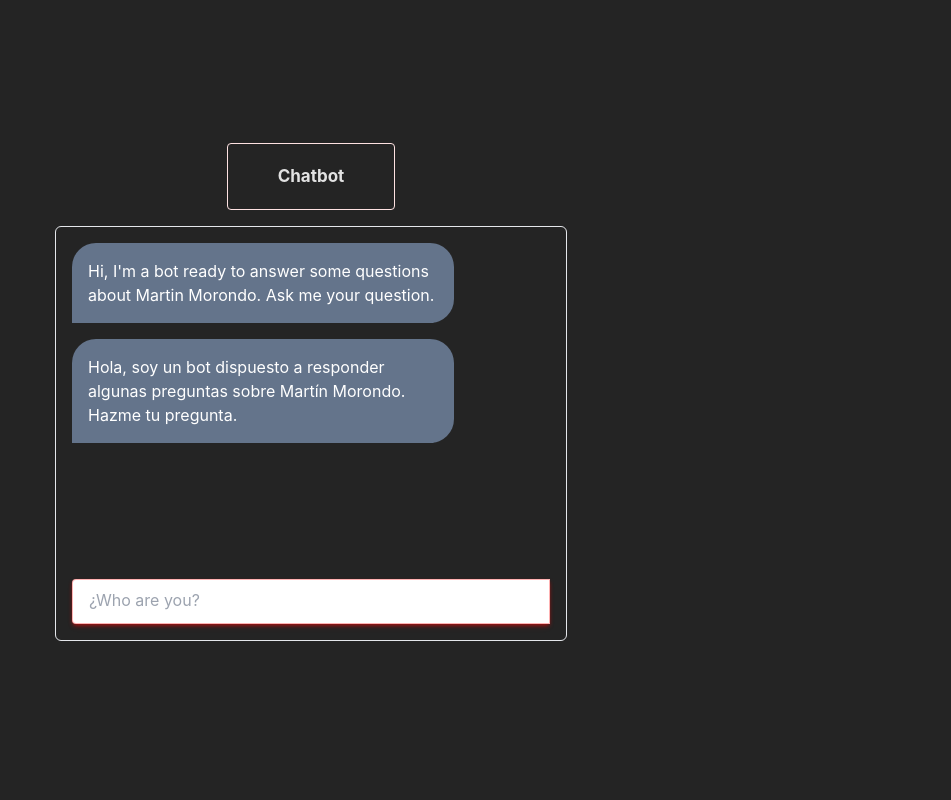
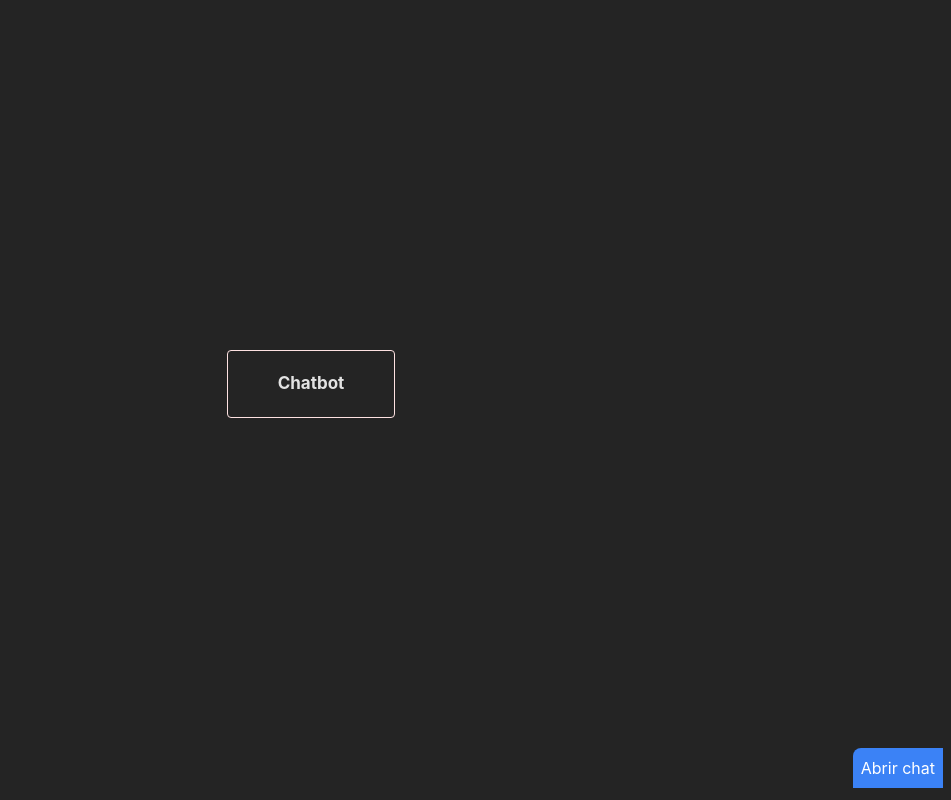
Before and after one commit to martinmorondo1/chatbot-co-here, a React (Vite) app: page / in a window 1280 px wide. Shown: the whole page, without its empty margins (329-1280 px from the left). Built offline with nearby package versions, Linux system fonts and the light colour scheme.

Commit message:
add  open chat functionality by clicking on the corresponding button

```diff
--- a/src/App.tsx
+++ b/src/App.tsx
@@ -1,3 +1,4 @@
+/* eslint-disable react/react-in-jsx-scope */
 import { useState, useEffect, useRef } from "react";
 
 
@@ -102,15 +103,16 @@ function Chat() {
   ]);
 
   const [question, setQuestion] = useState<string>("");
-  const [loading, setLoading] = useState<boolean>(false);
+  const [isLoading, toggleLoading] = useState<boolean>(false);
   const container = useRef<HTMLDivElement>(null);
+  const [isCollapsed, toggleCollapsed] = useState<boolean>(true);
 
   async function handleSubmit(event: React.FormEvent) {
     event.preventDefault();
 
-    if(loading) return;
+    if(isLoading) return;
 
-    setLoading(true);
+    toggleLoading(true);
     setMessages((messages) =>
       messages.concat({id: String(Date.now()), type: "user", text: question}),
       );
@@ -136,7 +138,7 @@ function Chat() {
     text: ANSWERS[classifications[0].prediction as keyof typeof ANSWERS] || ANSWERS["spanishRandom"],
   }),
   ))
-  setLoading(false);
+  toggleLoading(false);
 }
 
   useEffect(() => {
@@ -147,7 +149,15 @@ function Chat() {
     <div className="main-container min-h-screen flex flex-col justify-center items-center p-4">
     <h1 className="main-text font-bold rounded border border-red-100 p-4">Chatbot</h1>
     <main className="p-4">
-      <div className = 'flex-container flex flex-col gap-4 m-auto max-w-lg border border-white-400 p-4 rounded-md'>
+      <div className="fixed bottom-3 right-2">
+        {isCollapsed ? (
+          <button className="bg-blue-500 text-white p-2 rounded-tl-lg" onClick={() => toggleCollapsed(false)}>
+            Abrir chat
+          </button>
+        ) : (
+      <div className="relative">
+        <button className="text-xl rounded-full bg-red-600 w-8 h-8 absolute -left-4 -top-3" onClick={() => toggleCollapsed(true)}>×</button>
+        <div className = 'flex-container flex flex-col gap-4 m-auto max-w-lg border border-white-400 p-4 rounded-md'>
         <div ref = {container} className="container flex flex-col gap-4 h-[300px] overflow-y-auto">
         {messages.map((message) => (
           <div key={message.id} className={`message-id p-4 max-w-[80%] rounded-3xl text-white ${message.type === 'bot'
@@ -164,13 +174,16 @@ function Chat() {
             onChange={(event) => setQuestion(event.target.value)}
             />
           <button
-          disabled={loading}
+          disabled={isLoading}
           type="submit"
           className={`loading-btn px-4 py-2 bg-blue-500 rounded-lg rounded-l-none
-          ${loading ? 'bg-blue-300': 'bg-blue-500'}`}
+          ${isLoading ? 'bg-blue-300': 'bg-blue-500'}`}
           >↩</button>
         </form>
-          </div>
+        </div>
+      </div>
+      )}
+      </div>
     </main>
     </div>
   );
```
